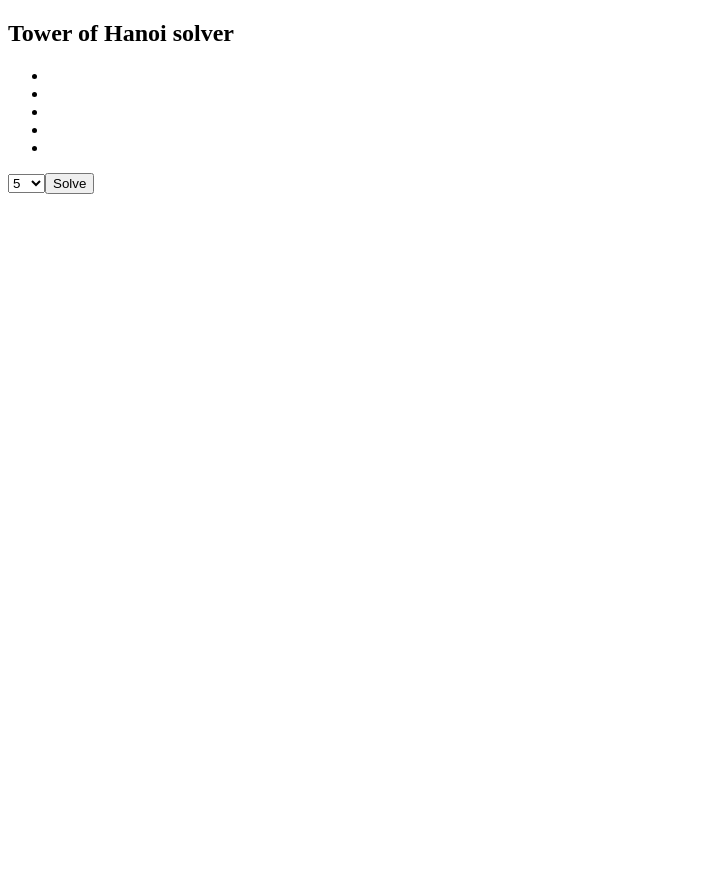
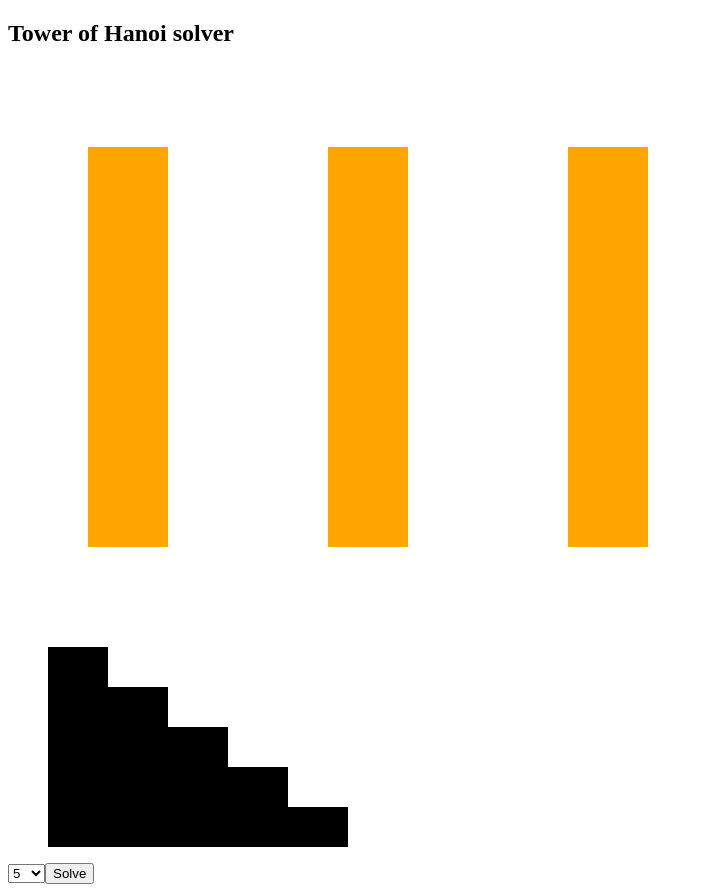
Before and after one commit to AmirF27/tower-of-hanoi, an Angular app: page / in a window 1280 px wide. Shown: the whole page, without its empty margins (0-703 px from the left). Before the commit the page ends 800 px from the top, so only its background shows below. Built offline with nearby package versions, Linux system fonts and the light colour scheme.

Commit message:
Add initial styles

```diff
--- a/src/app/tower-of-hanoi/tower-of-hanoi.component.html
+++ b/src/app/tower-of-hanoi/tower-of-hanoi.component.html
@@ -2,8 +2,8 @@
 <div class="peg peg--middle"></div>
 <div class="peg peg--right"></div>
 
-<ng-container *ngFor="let stack of stacks">
-  <ul *ngIf="stack.length > 0" class="stack">
+<ng-container *ngFor="let stack of stacks; let i = index">
+  <ul *ngIf="stack.length > 0" class="stack stack--{{stackNames[i]}}">
     <li *ngFor="let disk of stack" class="disk disk--{{disk}}"></li>
   </ul>
 </ng-container>
@@ -16,4 +16,7 @@
     selected="n == height">{{n}}
   </option>
 </select>
-<button type="button" class="button button--primary">Solve</button>
+<button (click)="solve(stacks[0].length, stacks[0], stacks[2], stacks[1])"
+  type="button"
+  class="button button--primary">Solve
+</button>
--- a/src/app/tower-of-hanoi/tower-of-hanoi.component.scss
+++ b/src/app/tower-of-hanoi/tower-of-hanoi.component.scss
@@ -0,0 +1,43 @@
+@import '../../assets/scss/variables';
+
+.peg {
+  background: $peg-color;
+  display: inline-block;
+  height: $peg-height;
+  margin: $peg-width;
+  width: $peg-width;
+}
+
+.stack {
+  left: 0;
+  list-style-type: none;
+  position: relative;
+  transition: left 0.3s;
+}
+
+@keyframes left-to-right {
+  from {
+    left: 0;
+  }
+
+  to {
+    left: 200px;
+  }
+}
+
+.stack--right {
+  animation-name: left-to-right;
+  animation-duration: 0.3s;
+  animation-fill-mode: forwards;
+}
+
+.disk {
+  height: $disk-height;
+}
+
+@for $i from 1 through 10 {
+  .disk--#{$i} {
+    background: #000;
+    width: $i * 60px;
+  }
+}
--- a/src/app/tower-of-hanoi/tower-of-hanoi.component.ts
+++ b/src/app/tower-of-hanoi/tower-of-hanoi.component.ts
@@ -17,6 +17,13 @@ export class TowerOfHanoiComponent implements OnInit {
 
   height: number = DEFAULT_HEIGHT;
 
+  // for use with naming CSS classes for the stacks
+  stackNames = [
+    'left',
+    'middle',
+    'right'
+  ];
+
   constructor() { }
 
   ngOnInit() {
@@ -27,7 +34,7 @@ export class TowerOfHanoiComponent implements OnInit {
     if (n > 0) {
       this.solve(n - 1, source, auxiliary, target);
 
-      target.push(source.pop());
+      target.unshift(source.shift());
 
       this.solve(n - 1, auxiliary, target, source);
     }
@@ -39,10 +46,8 @@ export class TowerOfHanoiComponent implements OnInit {
     }
 
     for (let i = +this.height; i >= 1; i--) {
-      this.stacks[0].push(i);
+      this.stacks[0].unshift(i);
     }
-
-    console.log(this.stacks[0]);
   }
 
 }
--- /dev/null
+++ b/src/assets/scss/_variables.scss
@@ -0,0 +1,5 @@
+$peg-width: 80px;
+$peg-height: 400px;
+$peg-color: orange;
+
+$disk-height: 40px;
```
Also changed, not shown: 1 other file (tests, documents, lock files or other folders).
